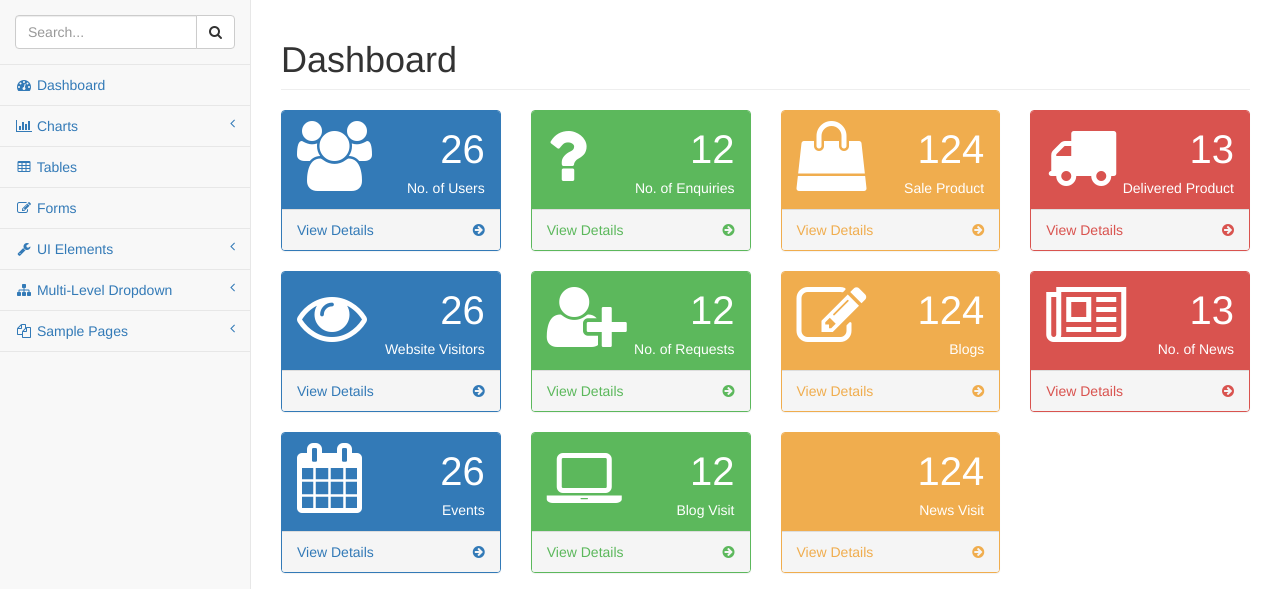
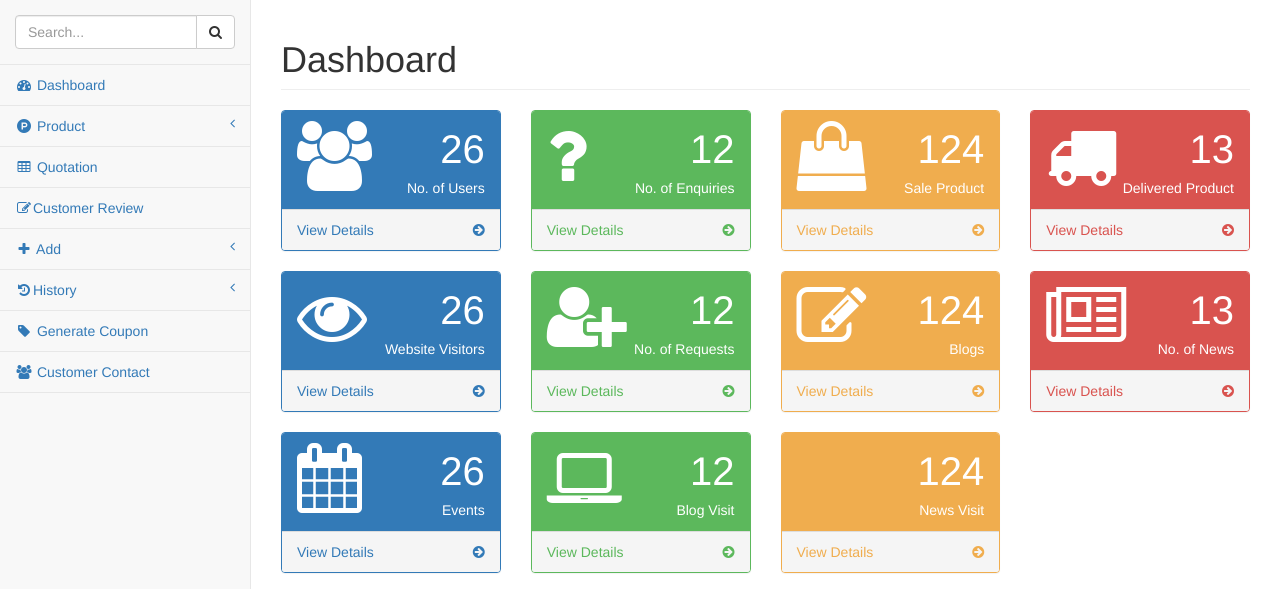
Before and after one commit to satyaRaje/teamA, a CodeIgniter app: the page made by application/views/TeamA/dashboard/panel.php in a window 1280 px wide. Shown: the part 51-640 px from the top of the page. Run offline with CodeIgniter, Linux system fonts and the light colour scheme; some libraries are stand-ins or nearby versions.

Commit message:
admin dashboard

```diff
--- a/application/views/TeamA/dashboard/header.php
+++ b/application/views/TeamA/dashboard/header.php
@@ -283,88 +283,75 @@
                             <a href="index.html"><i class="fa fa-dashboard fa-fw"></i> Dashboard</a>
                         </li>
                         <li>
-                            <a href="#"><i class="fa fa-bar-chart-o fa-fw"></i> Charts<span class="fa arrow"></span></a>
+                            <a href="#"><i class="fa fa-product-hunt fa-fw"></i> Product<span class="fa arrow"></span></a>
                             <ul class="nav nav-second-level">
                                 <li>
-                                    <a href="flot.html">Flot Charts</a>
+                                    <a href="flot.html">Upload Product</a>
                                 </li>
                                 <li>
-                                    <a href="morris.html">Morris.js Charts</a>
+                                    <a href="morris.html">View Product</a>
+                                </li>
+                                <li>
+                                    <a href=#>View STL File</a>
                                 </li>
                             </ul>
                             <!-- /.nav-second-level -->
                         </li>
                         <li>
-                            <a href="tables.html"><i class="fa fa-table fa-fw"></i> Tables</a>
+                            <a href="tables.html"><i class="fa fa-table fa-fw"></i> Quotation</a>
+                              <ul class="nav nav-second-level">
+                                <li>
+                                    <a href="flot.html">Generate Quotation</a>
                                 </li>
                                 <li>
-                            <a href="forms.html"><i class="fa fa-edit fa-fw"></i> Forms</a>
+                                    <a href="morris.html">View all Quotation</a>
+                                </li>
+                            </ul>
                         </li>
                         <li>
-                            <a href="#"><i class="fa fa-wrench fa-fw"></i> UI Elements<span class="fa arrow"></span></a>
+                            <a href="forms.html"><i class="fa fa-edit fa-fw"></i>Customer Review</a>
                             <ul class="nav nav-second-level">
                                 <li>
-                                    <a href="panels-wells.html">Panels and Wells</a>
+                                    <a href="flot.html">View Enquiry</a>
                                 </li>
                                 <li>
-                                    <a href="buttons.html">Buttons</a>
+                                    <a href="morris.html">View Bills</a>
+                                </li>
+                            </ul>
                         </li>
                         <li>
-                                    <a href="notifications.html">Notifications</a>
+                            <a href="#"><i class="fa fa-plus fa-fw"></i>  Add<span class="fa arrow"></span></a>
+                            <ul class="nav nav-second-level">
+                                <li>
+                                    <a href="panels-wells.html">Add Blog</a>
                                 </li>
                                 <li>
-                                    <a href="typography.html">Typography</a>
-                                </li>
-                                <li>
-                                    <a href="icons.html"> Icons</a>
-                                </li>
-                                <li>
-                                    <a href="grid.html">Grid</a>
+                                    <a href="buttons.html">Add Newsletter</a>
                                 </li>
                              </ul>
                             <!-- /.nav-second-level -->
                         </li>
                         <li>
-                            <a href="#"><i class="fa fa-sitemap fa-fw"></i> Multi-Level Dropdown<span class="fa arrow"></span></a>
+                            <a href="#"><i class="fa fa-history fa-fw"></i>History<span class="fa arrow"></span></a>
                             <ul class="nav nav-second-level">
                                 <li>
-                                    <a href="#">Second Level Item</a>
+                                    <a href="#">Sale History</a>
                                 </li>
                                 <li>
-                                    <a href="#">Second Level Item</a>
+                                    <a href="#">Payment History</a>
                                 </li>
                                 <li>
-                                    <a href="#">Third Level <span class="fa arrow"></span></a>
-                                    <ul class="nav nav-third-level">
-                                        <li>
-                                            <a href="#">Third Level Item</a>
-                                        </li>
-                                        <li>
-                                            <a href="#">Third Level Item</a>
-                                        </li>
-                                        <li>
-                                            <a href="#">Third Level Item</a>
-                                        </li>
-                                        <li>
-                                            <a href="#">Third Level Item</a>
-                                        </li>
-                                    </ul>
+                                    <a href="#">Product History</a>
                                     <!-- /.nav-third-level -->
                                 </li>
                             </ul>
                             <!-- /.nav-second-level -->
                         </li>
                         <li>
-                            <a href="#"><i class="fa fa-files-o fa-fw"></i> Sample Pages<span class="fa arrow"></span></a>
-                            <ul class="nav nav-second-level">
-                                <li>
-                                    <a href="blank.html">Blank Page</a>
+                            <a href="#"><i class="fa fa-tag fa-fw"></i>  Generate Coupon</a>
                         </li>
                         <li>
-                                    <a href="login.html">Login Page</a>
-                                </li>
-                            </ul>
-                            <!-- /.nav-second-level -->
+                            <a href="#"><i class="fa fa-users fa-fw"></i> Customer Contact</a>
                         </li>
                     </ul>
                 </div>
```
Lines whose indentation alone changed are shown as unchanged.
